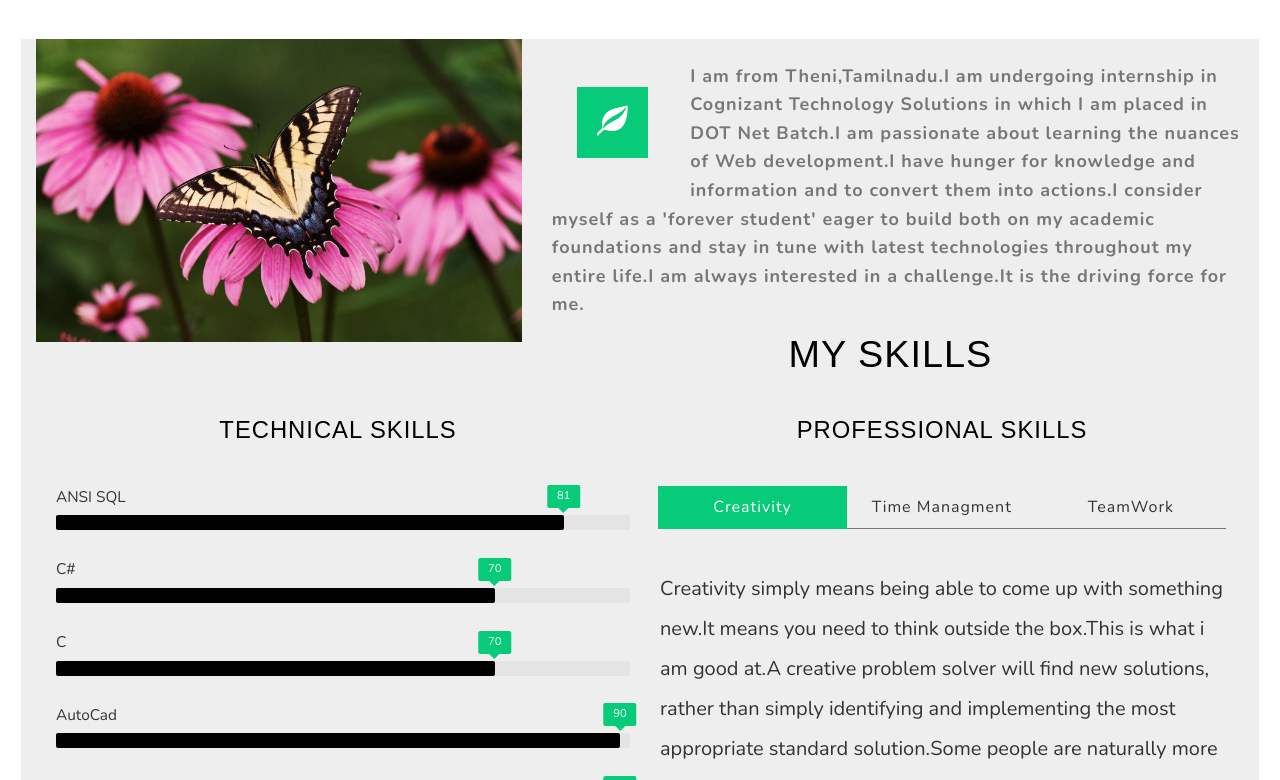
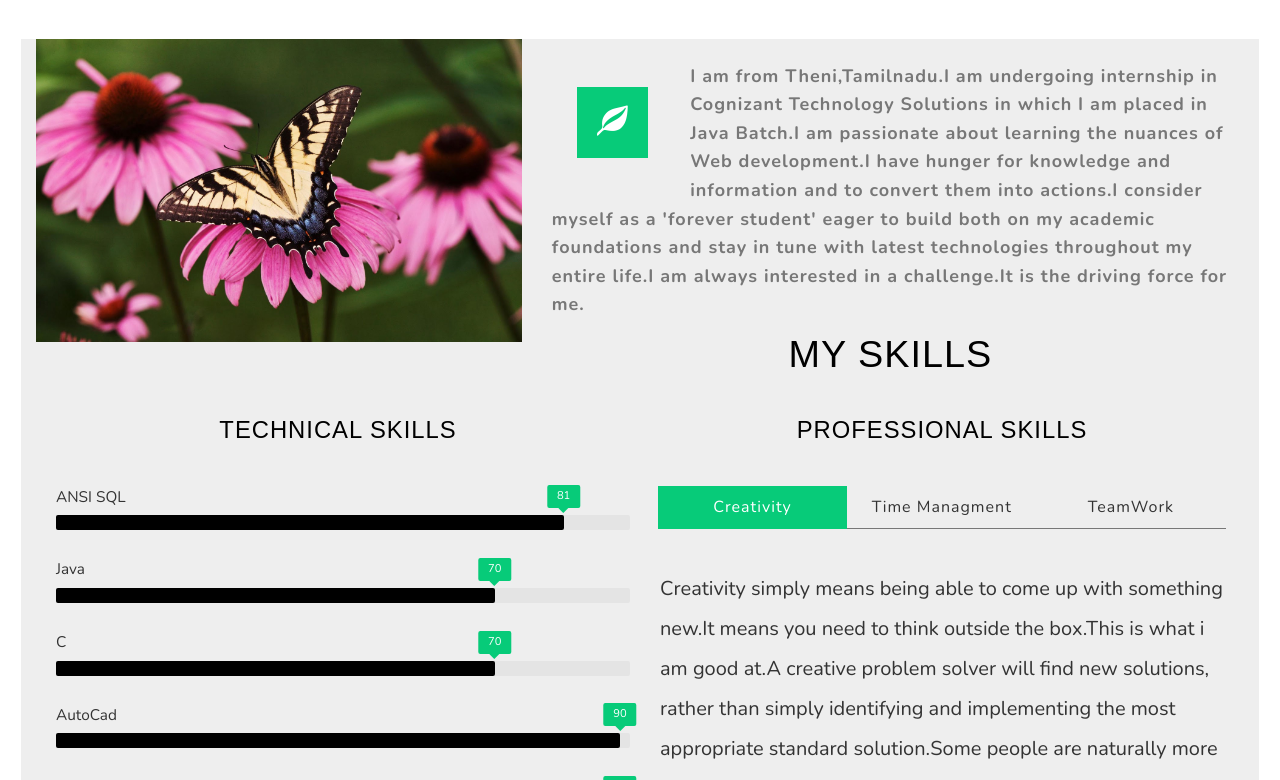
Before and after one commit to GaushikaSaravanan/GaushikaSaravanan.github.io, a plain HTML site: page index.html in a window 1280 px wide. Shown: the part 700-1480 px from the top of the page. Drawn offline with nearby package versions, Linux system fonts and the light colour scheme; files whose address does not match are found by name.

Commit message:
Initial Version

```diff
--- a/index.html
+++ b/index.html
@@ -86,7 +86,7 @@
 								<i class="hovicon effect-2 sub-a"><span class="glyphicon glyphicon-leaf" aria-hidden="true"></span></i>
 
 					</div>
- <p><strong style="font-size:18px;"> I am from Theni,Tamilnadu.I am undergoing internship in Cognizant Technology Solutions in which I am placed in DOT Net Batch.I am passionate about learning the nuances of Web development.I have hunger for knowledge and information and to convert them into actions.I consider myself as a 'forever student' eager to build both on my academic foundations and stay in tune with latest technologies throughout my entire life.I am always interested in a challenge.It is the driving force for me.</strong></p>
+ <p><strong style="font-size:18px;"> I am from Theni,Tamilnadu.I am undergoing internship in Cognizant Technology Solutions in which I am placed in Java Batch.I am passionate about learning the nuances of Web development.I have hunger for knowledge and information and to convert them into actions.I consider myself as a 'forever student' eager to build both on my academic foundations and stay in tune with latest technologies throughout my entire life.I am always interested in a challenge.It is the driving force for me.</strong></p>
 				<div class="clearfix"> </div>
 			</div>
 		</div>
@@ -105,7 +105,7 @@
 
 					<div class="bar_group">
 						<div class='bar_group__bar thin' label='ANSI SQL' show_values='true' tooltip='true' value='81'></div>
-						<div class='bar_group__bar thin' label='C#' show_values='true' tooltip='true' value='70'></div>
+						<div class='bar_group__bar thin' label='Java' show_values='true' tooltip='true' value='70'></div>
 						<div class='bar_group__bar thin' label='C' show_values='true' tooltip='true' value='70'></div>
 						<div class='bar_group__bar thin' label='AutoCad' show_values='true' tooltip='true' value='90'></div>
 						<div class='bar_group__bar thin' label='SolidWorks' show_values='true' tooltip='true' value='90'></div>
```
